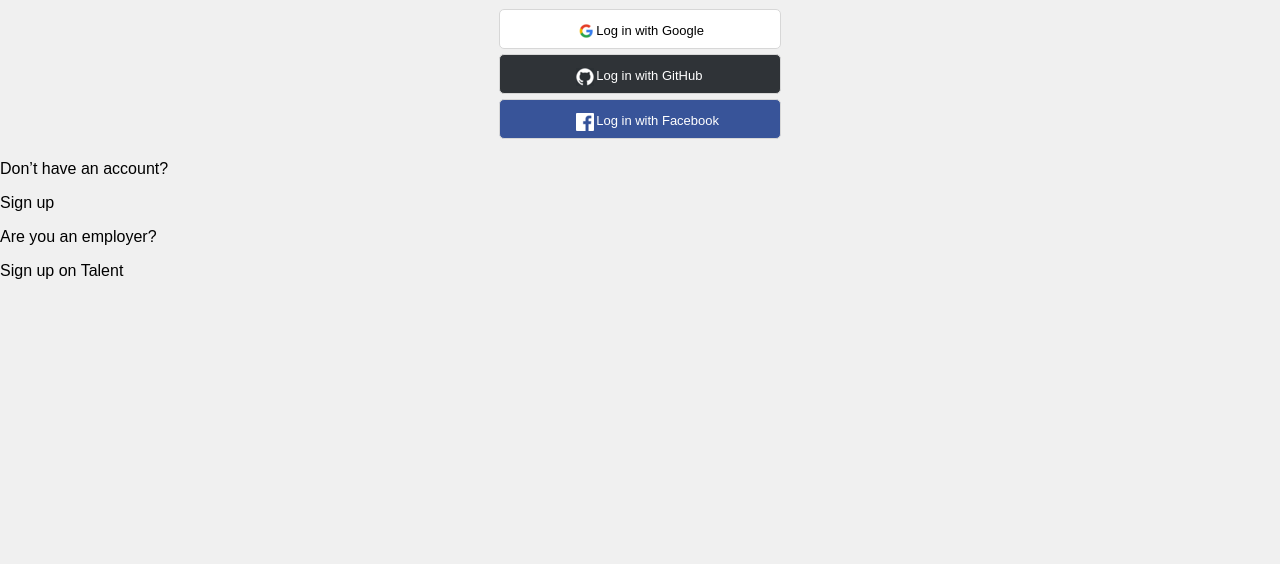
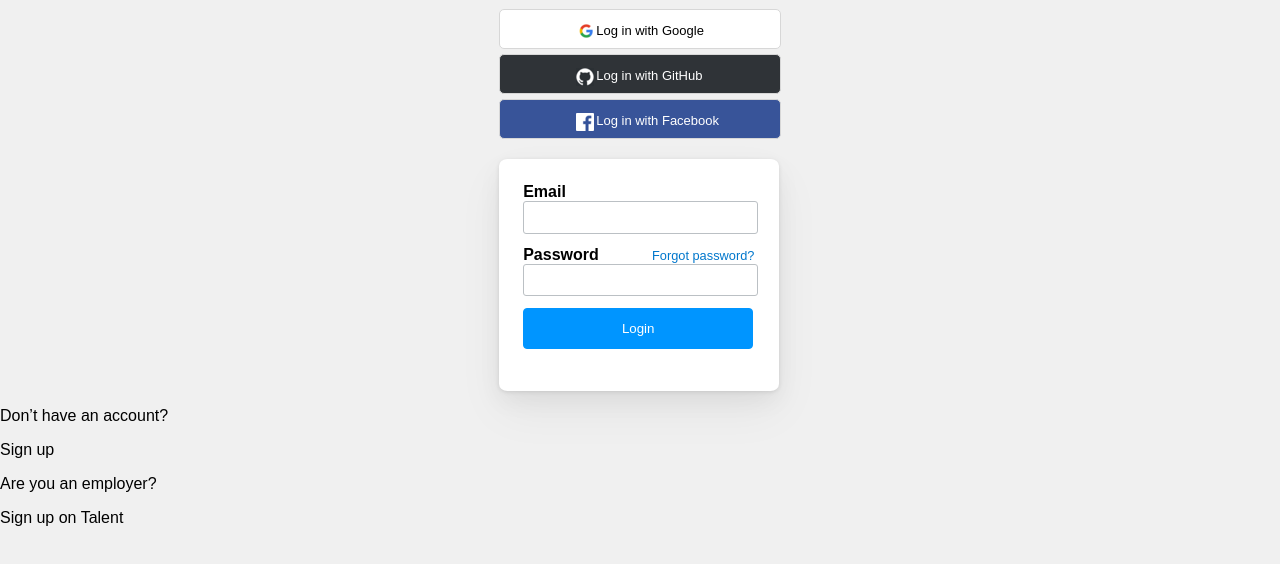
Before and after one commit to MoitaLuis/ProjetoWeb, a plain HTML site: page index.html in a window 1280 px wide. Shown: the part 132-696 px from the top of the page. Drawn offline with Linux system fonts and the light colour scheme.

Commit message:
adicionado formulario de login

```diff
--- a/index.html
+++ b/index.html
@@ -67,7 +67,17 @@
         <p class="login-p">Log in with Facebook</p>
       </div>
     </div>
-    <div></div>
+    <div id="login-info">
+      <form action="">
+        <label for="email" style="font-weight: 700;">Email</label>
+        <input type="text" id="email" style="margin-bottom: 12px;">
+        <label for="password" style="font-weight: 700;">Password</label>
+        <span style="margin-left: 21%;"><a href="https://stackoverflow.com/users/account-recovery" style="color: #0077cc;">Forgot password?</a></span>
+        <input type="text" id="password">
+        <button id="login-button">Login</button>
+      </form>
+
+    </div>
     <p>Don’t have an account?</p><span>Sign up</span>
     <p>Are you an employer?</p><span>Sign up on Talent </span>
     <div id="talent"></div>
--- a/style.css
+++ b/style.css
@@ -343,3 +343,28 @@ a {
   font-size: 13px;
   color: #fff;
 }
+#login-info {
+  width: 232px;
+  height: 184px;
+  position: relative;
+  left: 39%;
+  background-color: #fff;
+  border-radius: 3%;
+  padding: 24px;
+  box-shadow: 0 10px 25px rgba(0, 0, 0, 0.05), 0 20px 48px rgba(0, 0, 0, 0.05),
+    0 1px 4px rgba(0, 0, 0, 0.1);
+  margin-top: 15px;
+}
+#login-button {
+  width: 230px;
+  height: 41px;
+  padding-left: 0px;
+  padding-right: 0px;
+  margin-top: 12px;
+  background-color: #0095ff;
+  border-radius: 4px;
+  border-width: 1px;
+  border-style: solid;
+  border-color: #0095ff;
+  color: #fff;
+}
```
